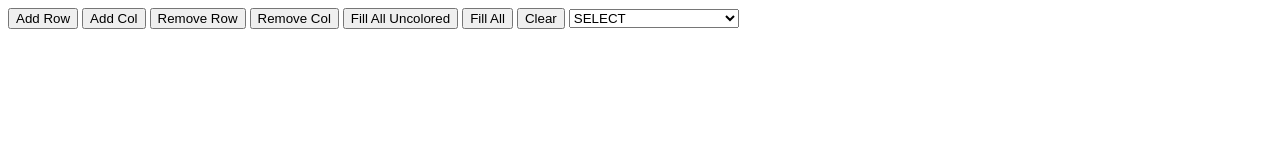
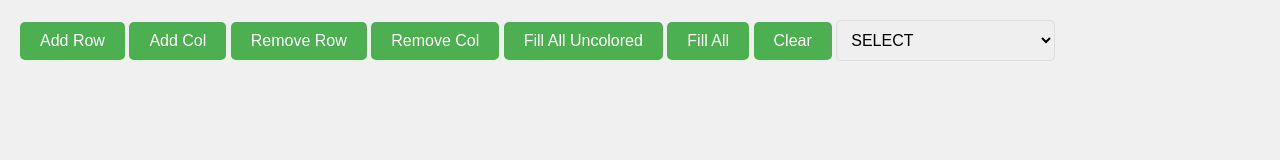
Before and after one commit to Kmunoz2022/Gridmaker, a plain HTML site: page index.html in a window 1280 px wide. Drawn offline with Linux system fonts and the light colour scheme.

Commit message:
Added some styling

```diff
--- a/styles.css
+++ b/styles.css
@@ -1,9 +1,43 @@
-tr,td{
-    border:1px;
-    border-style: solid;
+body {
+    font-family: Arial, sans-serif;
+    background-color: #f0f0f0;
+    margin: 0;
+    padding: 20px;
 }
-td{
+
+button {
+    background-color: #4CAF50;
+    border: none;
+    color: white;
+    padding: 10px 20px;
+    text-align: center;
+    text-decoration: none;
+    font-size: 16px;
+    cursor: pointer;
+    border-radius: 5px;
+    transition: background-color 0.3s;
+    white-space: nowrap;
+}
+
+select, input[type="text"] {
+    padding: 10px;
+    font-size: 16px;
+    border: 1px solid #ddd;
+    border-radius: 5px;
+}
+
+#grid {
+    border-collapse: collapse;
+    margin-top: 20px;
+}
+
+#grid td {
+    width: 50px;
     height: 50px;
-    width: 50px;
-    background-color: white;
+    border: 1px solid #ccc;
+    transition: background-color 0.3s;
 }
+
+#customColorInput {
+    width: 100px;
+}
```
